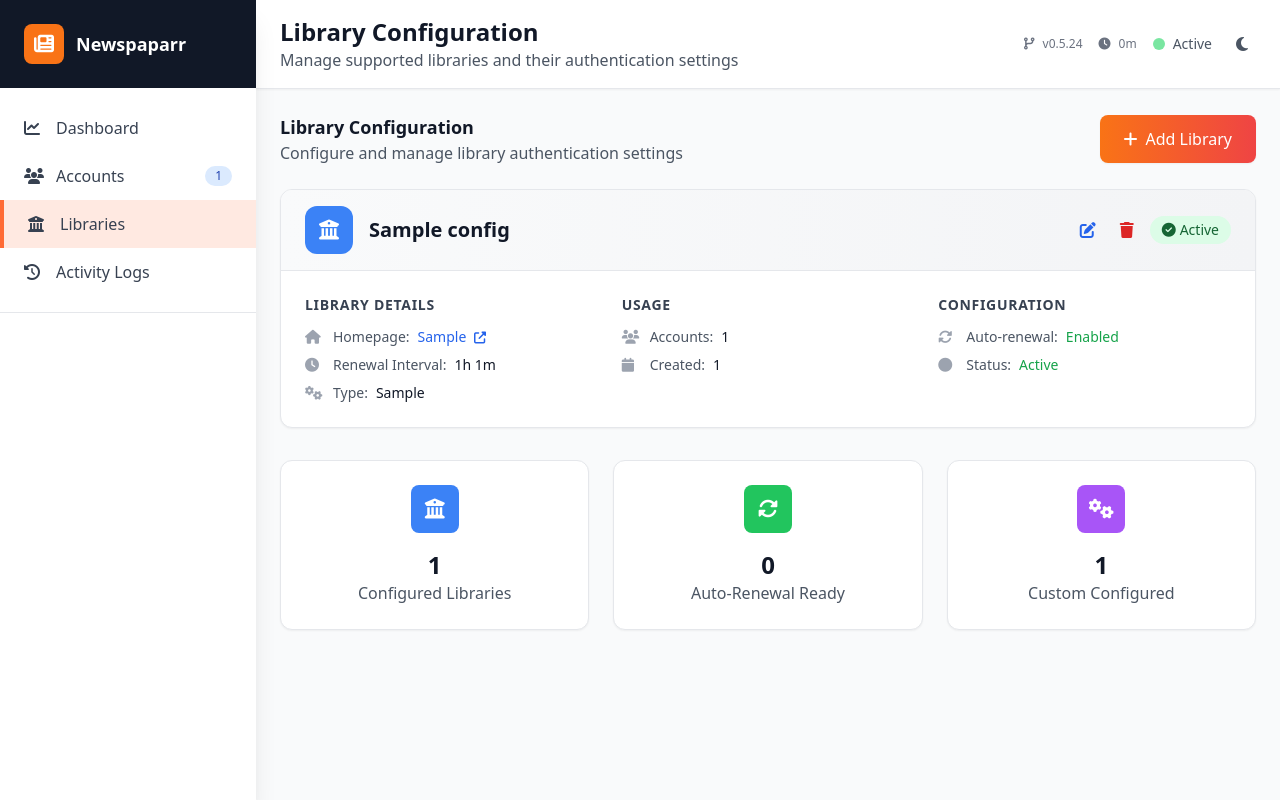
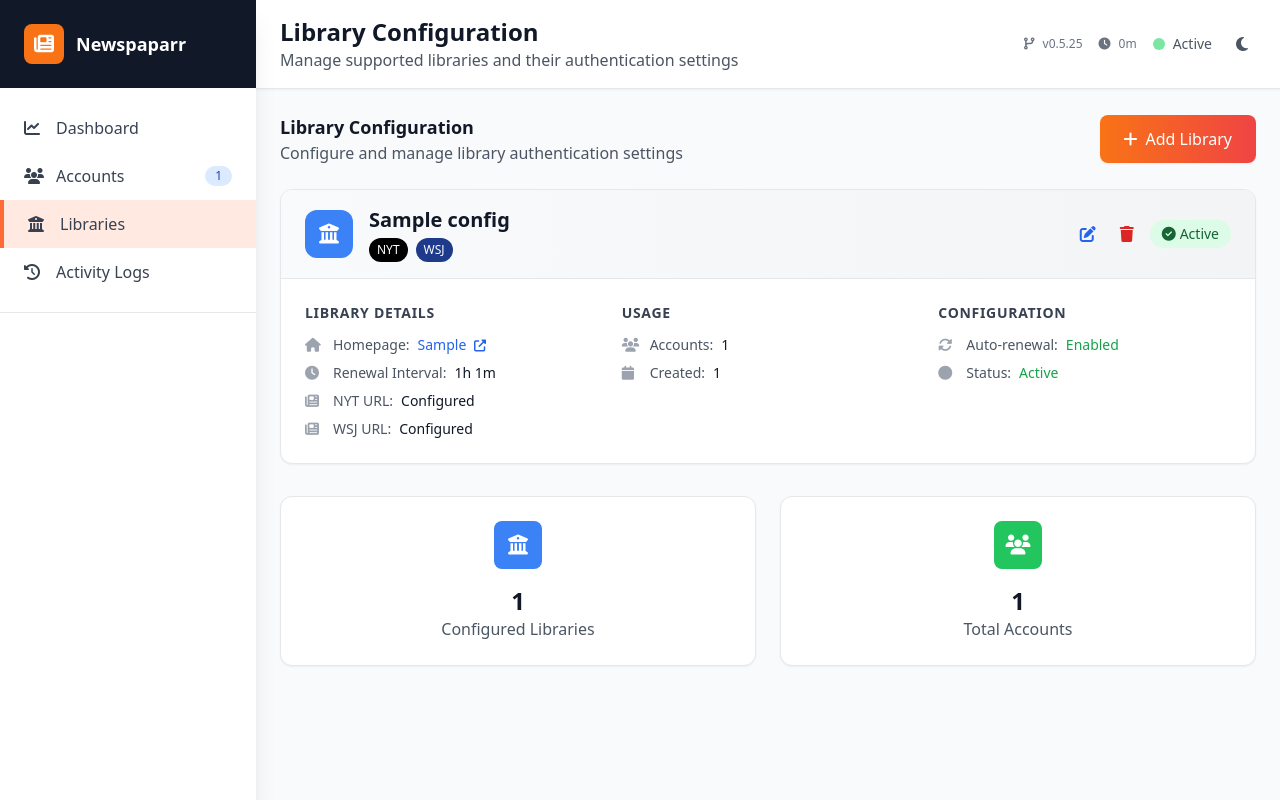
Before and after one commit to egyptiangio/newspaparr, a Flask app: page /libraries in a window 1280 px wide. Run offline with Flask 3, Linux system fonts and the light colour scheme; tables that the repository leaves empty hold one stand-in row (values such as "Sample post"); parts of the project's set-up code (start-up, migrations or seed data) failed here and were passed over; some libraries are stand-ins or nearby versions.

Commit message:
Update library UI with newspaper indicators - v0.5.25

```diff
--- a/app.py
+++ b/app.py
@@ -33,7 +33,7 @@ from library_adapters import LibraryAdapterFactory
 from renewal_engine import RenewalEngine
 
 # Application version
-__version__ = '0.5.24'
+__version__ = '0.5.25'
 
 # Validate configuration at startup
 if __name__ == '__main__':
--- a/templates/libraries.html
+++ b/templates/libraries.html
@@ -30,6 +30,24 @@
                         </div>
                         <div>
                             <h4 class="text-xl font-bold text-gray-900 dark:text-white">{{ config.name }}</h4>
+                            <div class="flex items-center space-x-2 mt-1">
+                                <!-- Newspaper Support Indicators -->
+                                {% if config.nyt_url %}
+                                    <span class="inline-flex items-center px-2 py-1 rounded-full text-xs font-medium bg-black text-white" title="New York Times supported">
+                                        NYT
+                                    </span>
+                                {% endif %}
+                                {% if config.wsj_url %}
+                                    <span class="inline-flex items-center px-2 py-1 rounded-full text-xs font-medium bg-blue-900 text-white" title="Wall Street Journal supported">
+                                        WSJ
+                                    </span>
+                                {% endif %}
+                                {% if not config.nyt_url and not config.wsj_url %}
+                                    <span class="inline-flex items-center px-2 py-1 rounded-full text-xs font-medium bg-gray-400 text-white" title="No newspapers configured">
+                                        No newspapers configured
+                                    </span>
+                                {% endif %}
+                            </div>
                         </div>
                     </div>
 
@@ -71,11 +89,20 @@
                                 <span class="text-gray-600 dark:text-gray-400">Renewal Interval:</span>
                                 <span class="ml-2 font-medium text-gray-900 dark:text-white">{{ config.default_renewal_hours }}h 1m</span>
                             </div>
-                            <div class="flex items-center text-sm">
-                                <i class="fas fa-cogs text-gray-400 w-5 mr-2"></i>
-                                <span class="text-gray-600 dark:text-gray-400">Type:</span>
-                                <span class="ml-2 font-medium text-gray-900 dark:text-white">{{ config.type|library_type_display }}</span>
-                            </div>
+                            {% if config.nyt_url %}
+                                <div class="flex items-center text-sm">
+                                    <i class="fas fa-newspaper text-gray-400 w-5 mr-2"></i>
+                                    <span class="text-gray-600 dark:text-gray-400">NYT URL:</span>
+                                    <span class="ml-2 font-medium text-gray-900 dark:text-white truncate" title="{{ config.nyt_url }}">Configured</span>
+                                </div>
+                            {% endif %}
+                            {% if config.wsj_url %}
+                                <div class="flex items-center text-sm">
+                                    <i class="fas fa-newspaper text-gray-400 w-5 mr-2"></i>
+                                    <span class="text-gray-600 dark:text-gray-400">WSJ URL:</span>
+                                    <span class="ml-2 font-medium text-gray-900 dark:text-white truncate" title="{{ config.wsj_url }}">Configured</span>
+                                </div>
+                            {% endif %}
                             {% set config_data = config.custom_config|from_json if config.custom_config else {} %}
                             {% if config_data.login_url %}
                                 <div class="flex items-center text-sm">
@@ -147,7 +174,7 @@
 
 {% if configs %}
 <!-- Library Statistics -->
-<div class="mt-8 grid grid-cols-1 md:grid-cols-3 gap-6">
+<div class="mt-8 grid grid-cols-1 md:grid-cols-2 gap-6">
     <div class="bg-white dark:bg-gray-800 rounded-xl shadow-sm border border-gray-200 dark:border-gray-700 p-6 text-center">
         <div class="w-12 h-12 bg-blue-500 rounded-lg flex items-center justify-center mx-auto mb-4">
             <i class="fas fa-university text-white text-xl"></i>
@@ -158,18 +185,10 @@
 
     <div class="bg-white dark:bg-gray-800 rounded-xl shadow-sm border border-gray-200 dark:border-gray-700 p-6 text-center">
         <div class="w-12 h-12 bg-green-500 rounded-lg flex items-center justify-center mx-auto mb-4">
-            <i class="fas fa-sync-alt text-white text-xl"></i>
+            <i class="fas fa-users text-white text-xl"></i>
         </div>
-        <h4 class="text-2xl font-bold text-gray-900 dark:text-white">{{ configs|selectattr('type', 'equalto', 'generic_oclc')|list|length + configs|selectattr('type', 'equalto', 'custom')|list|length }}</h4>
-        <p class="text-gray-600 dark:text-gray-400">Auto-Renewal Ready</p>
-    </div>
-
-    <div class="bg-white dark:bg-gray-800 rounded-xl shadow-sm border border-gray-200 dark:border-gray-700 p-6 text-center">
-        <div class="w-12 h-12 bg-purple-500 rounded-lg flex items-center justify-center mx-auto mb-4">
-            <i class="fas fa-cogs text-white text-xl"></i>
-        </div>
-        <h4 class="text-2xl font-bold text-gray-900 dark:text-white">{{ configs|selectattr('custom_config')|list|length }}</h4>
-        <p class="text-gray-600 dark:text-gray-400">Custom Configured</p>
+        <h4 class="text-2xl font-bold text-gray-900 dark:text-white">{{ accounts|length if accounts else 0 }}</h4>
+        <p class="text-gray-600 dark:text-gray-400">Total Accounts</p>
     </div>
 </div>
 {% endif %}
```
